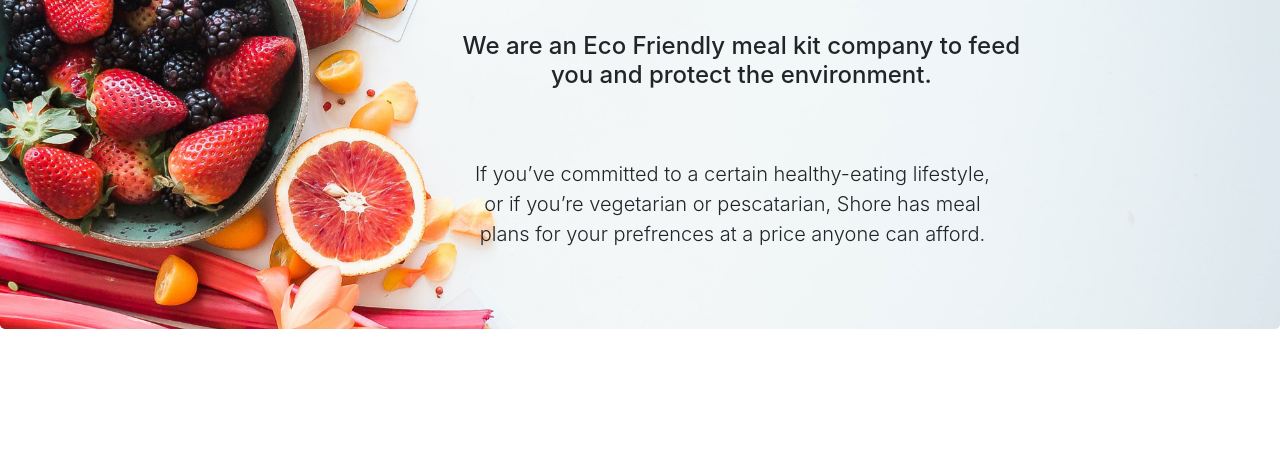
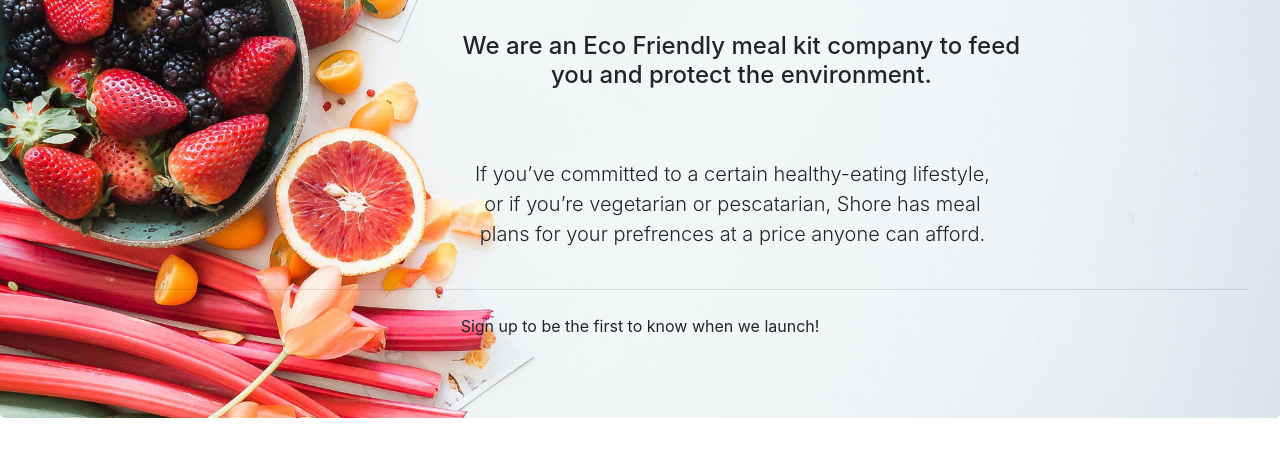
Before and after one commit to IzzayI/Groupweb_Shore, a plain HTML site: page index.html in a window 1280 px wide. Shown: the part 333-790 px from the top of the page. Drawn offline with Linux system fonts and the light colour scheme.

Commit message:
CTA added

```diff
--- a/index.html
+++ b/index.html
@@ -40,6 +40,8 @@
 			</div>
 			</div>
 		    </div>
+			<hr class="my-4">
+			 <p id="CTA">Sign up to be the first to know when we launch!</p>
 
 
 
```
